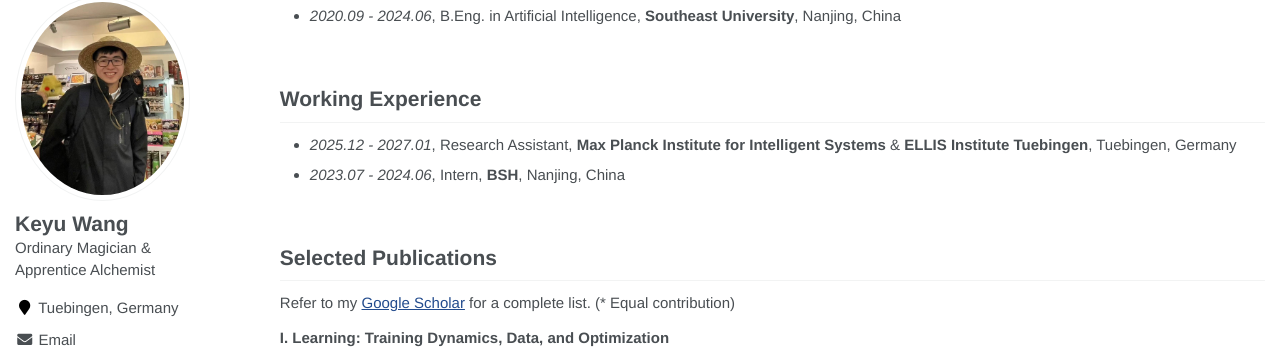
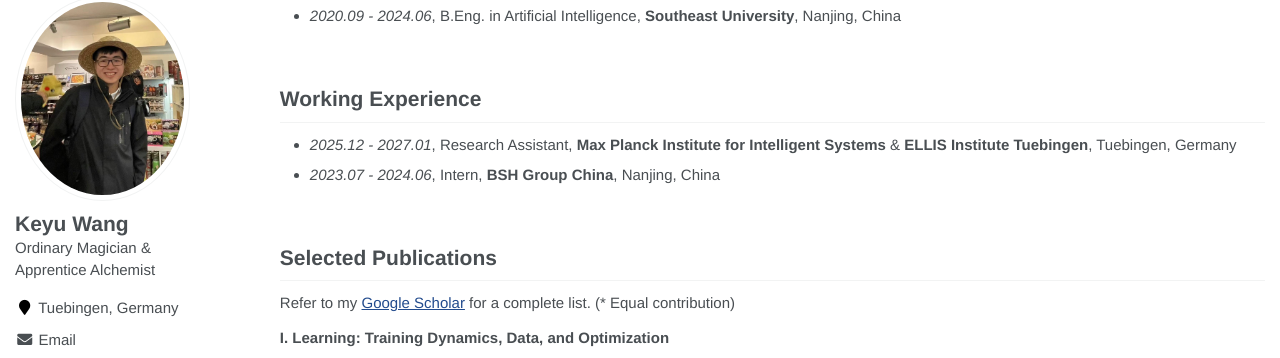
Before and after one commit to keyu-wang-2002/keyu-wang-2002.github.io, a Jekyll site: the page built from _pages/about.md, in a window 1280 px wide and 900 px high, scrolled down 398 px. Shown: the part 94-452 px from the top of the window. Built offline with Jekyll 4.4.1, drawn with Linux system fonts in a browser that asks for light colours.

Commit message:
Update internship company name to BSH Group China

```diff
--- a/_pages/about.md
+++ b/_pages/about.md
@@ -34,7 +34,7 @@ I am seeking PhD opportunities in 27 fall/winter and internship during 26 winter
 
 # Working Experience
 - *2025.12 - 2027.01*, Research Assistant, **Max Planck Institute for Intelligent Systems** & **ELLIS Institute Tuebingen**, Tuebingen, Germany
-- *2023.07 - 2024.06*, Intern, **BSH**, Nanjing, China
+- *2023.07 - 2024.06*, Intern, **BSH Group China**, Nanjing, China
 
 <br>
 
```
